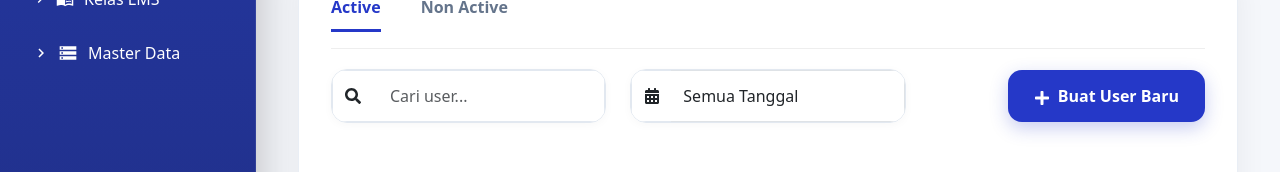
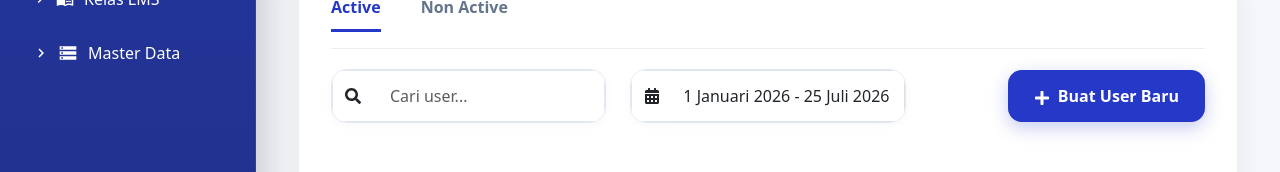
Before and after one commit to indri-esti/Dashboard-management, a React (Vite) app: page /user-management in a window 1280 px wide. Shown: the part 329-501 px from the top of the page. Built offline with nearby package versions, Linux system fonts and the light colour scheme.

Commit message:
perbaikan user management

```diff
--- a/src/pages/UserManagement.jsx
+++ b/src/pages/UserManagement.jsx
@@ -83,17 +83,16 @@ function UserManagement() {
   });
 
 const today = new Date();
-
-const [startDate, setStartDate] = useState(
-  new Date(today.getFullYear(), 0, 1)
+const defaultStart = new Date(today.getFullYear(), 0, 1);
+
+const [startDate, setStartDate] = useState(defaultStart);
+const [endDate, setEndDate] = useState(today);
+
+const [showCalendar, setShowCalendar] = useState(false);
+
+const [dateRange, setDateRange] = useState(
+  `${formatDate(defaultStart)} - ${formatDate(today)}`
 );
-
-const [endDate, setEndDate] = useState(today);
-
-
-  const [showCalendar, setShowCalendar] = useState(false);
-
-  const [dateRange, setDateRange] = useState("Semua Tanggal");
 
   // ===========================
   // Re Active
```
Lines whose indentation alone changed are shown as unchanged.
